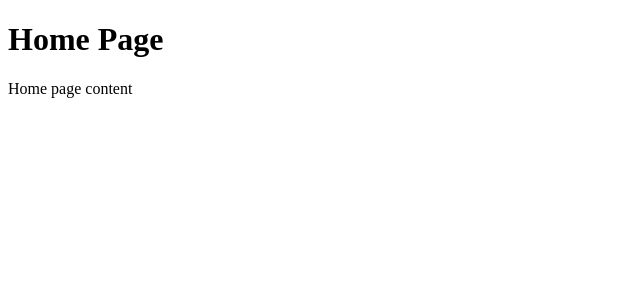
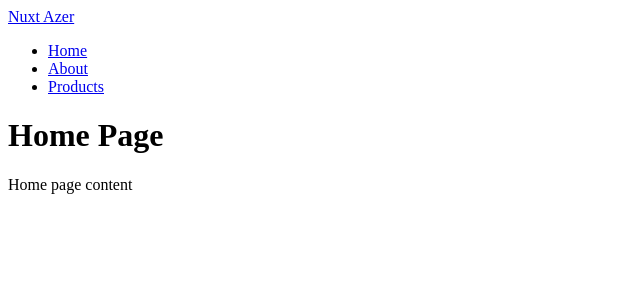
Before and after one commit to Azerbenazzouz/first-proj, a Nuxt app: page / in a window 1280 px wide. Shown: the top 300 px of the page, without its empty margins (0-640 px from the left). Built offline with nearby package versions, Linux system fonts and the light colour scheme.

Commit message:
Ajout d'un en-tête de navigation sur la page d'accueil

```diff
--- a/pages/index.vue
+++ b/pages/index.vue
@@ -3,6 +3,22 @@
 </script>
 
 <template>
+    <header>
+        <nav>
+            <NuxtLink to="/">Nuxt Azer</NuxtLink>
+            <ul>
+                <li>
+                    <NuxtLink to="/">Home</NuxtLink>
+                </li>
+                <li>
+                    <NuxtLink to="/about">About</NuxtLink>
+                </li>
+                <li>
+                    <NuxtLink to="/products">Products</NuxtLink>
+                </li>
+            </ul>
+        </nav>
+    </header>
     <div>
         <h1>Home Page</h1>
         <p>Home page content</p>
```
